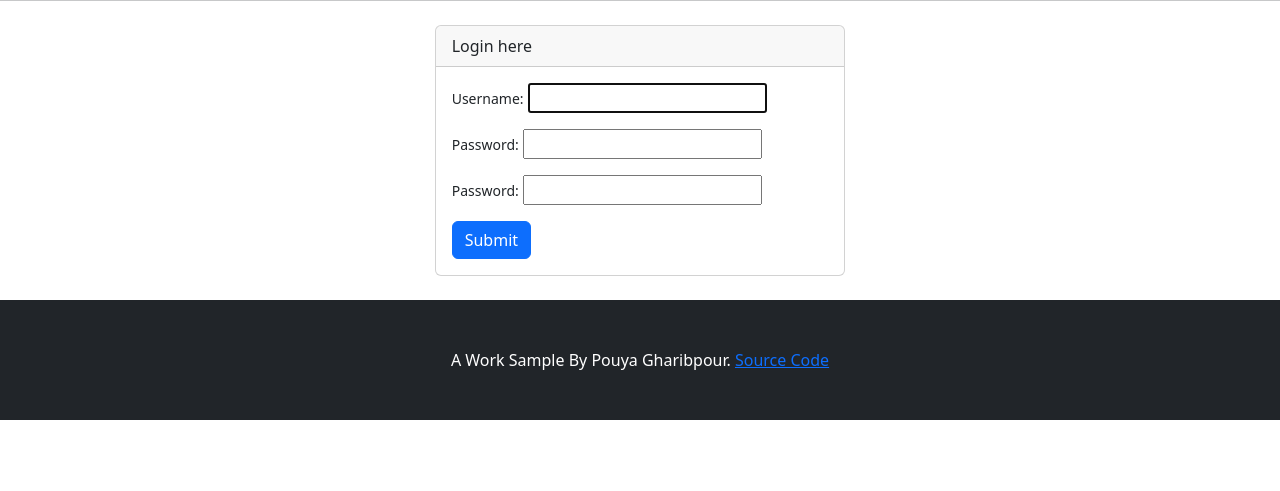
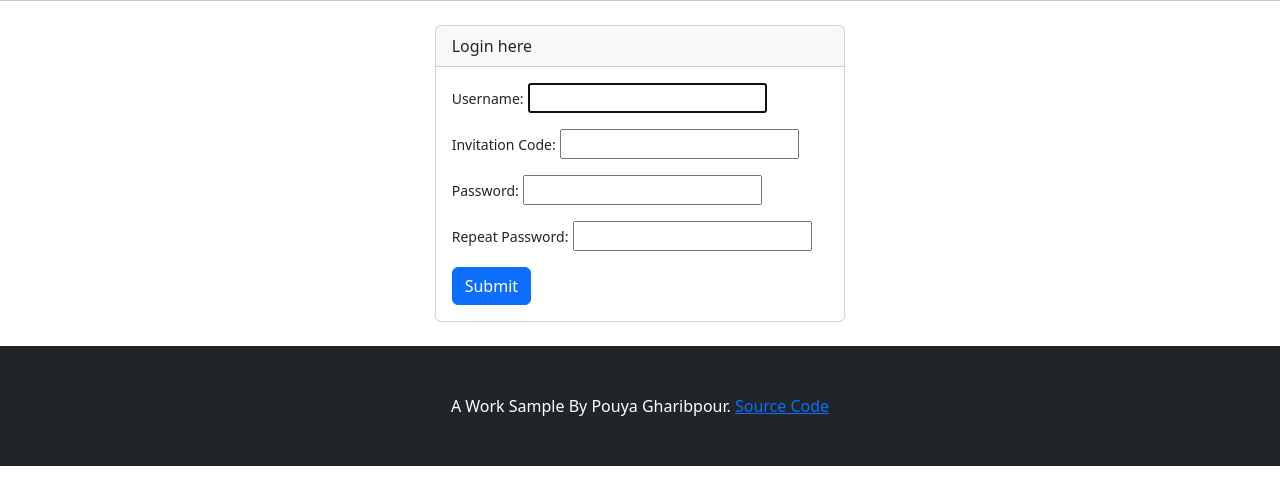
Before and after one commit to pouya-gh/MyGames, a Django app: page /accounts/signup/ in a window 1280 px wide. Shown: the part 56-547 px from the top of the page. Run offline with Django 5.2, Linux system fonts and the light colour scheme; parts of the project's set-up code (start-up, migrations or seed data) failed here and were passed over; some libraries are stand-ins or nearby versions.

Commit message:
add an invitation system for sign ups for security

```diff
--- a/accounts/admin.py
+++ b/accounts/admin.py
@@ -1,7 +1,11 @@
 from django.contrib import admin
-from .models import Profile
+from .models import Profile, Invitation
 
 @admin.register(Profile)
 class ProfileAdmin(admin.ModelAdmin):
     list_display = ['user']
     raw_id_fields = ['user']
+
+@admin.register(Invitation)
+class InvitaionAdmin(admin.ModelAdmin):
+    list_display = ['id']
--- a/accounts/forms.py
+++ b/accounts/forms.py
@@ -4,6 +4,7 @@ from django import forms
 from django.core.files.base import File
 from django.db.models.base import Model
 from django.forms.utils import ErrorList
+from django.contrib.auth.forms import UserCreationForm
 from .models import Profile
 from django.contrib.auth.models import User
 
@@ -30,3 +31,13 @@ class UserUpdateForm(forms.ModelForm):
     class Meta:
         model = User
         fields = ['first_name', 'last_name', 'email']
+
+class MyUserCreationForm(UserCreationForm):
+    invitation_id = forms.UUIDField(
+        label = "Invitation Code",
+        help_text= "If I've sent you a résumé but no invitaion code, contact me"
+        )
+
+    class Meta:
+        model = User
+        fields = ("username", "invitation_id", )
--- a/accounts/templates/registration/signup.html
+++ b/accounts/templates/registration/signup.html
@@ -17,11 +17,15 @@
                         {{ form.username }}
                     </div>
                     <div class="mb-3">
+                        <label class="small mb-1" for="{{ form.invitation_id.id_for_label }}">Invitation Code:</label>
+                        {{ form.invitation_id }}
+                    </div>
+                    <div class="mb-3">
                         <label class="small mb-1" for="{{ form.password.id_for_label }}">Password:</label>
                         {{ form.password1 }}
                     </div>
                     <div class="mb-3">
-                        <label class="small mb-1" for="{{ form.password.id_for_label }}">Password:</label>
+                        <label class="small mb-1" for="{{ form.password.id_for_label }}">Repeat Password:</label>
                         {{ form.password2 }}
                     </div>
                     {% csrf_token %}
--- a/accounts/views.py
+++ b/accounts/views.py
@@ -3,31 +3,40 @@ from django.contrib.auth.decorators import login_required
 from django.views.decorators.http import require_POST
 from django.http import HttpResponse
 from django.views.generic.edit import CreateView
-from django.contrib.auth.forms import UserCreationForm
 from django.contrib.auth import authenticate, login
 from django.shortcuts import get_object_or_404
 from .models import Profile
 from django.contrib.auth.models import User
 
-from .models import Profile
-from .forms import UserUpdateForm, ProfileForm
+from .models import Profile, Invitation
+from .forms import UserUpdateForm, ProfileForm, MyUserCreationForm
 
 def sign_up(request):
     if request.user.is_authenticated:
         return redirect("posts:game_list")
 
-    user_creation_form = UserCreationForm(request.POST or None)
+    user_creation_form = MyUserCreationForm(request.POST or None)
 
     if request.POST:
-        return HttpResponse("For security reasons, sign up is disabled for now", content_type="text/plain")
         if user_creation_form.is_valid():
             cd = user_creation_form.cleaned_data
-            new_user = user_creation_form.save()
-            new_user.profile = Profile.objects.create(user_id=new_user.id, bio="")
-            new_user.save()
-            user = authenticate(username=cd['username'], password=cd['password1'])
-            login(request, user)
-            return redirect("posts:game_list")
+
+            invitation_id = cd['invitation_id']
+            try:
+                invitation = Invitation.objects.get(id=invitation_id, is_used=False)
+                new_user = user_creation_form.save()
+                new_user.profile = Profile.objects.create(user_id=new_user.id, bio="")
+                new_user.save()
+                user = authenticate(username=cd['username'], password=cd['password1'])
+                login(request, user)
+                invitation.is_used = True
+                invitation.invitee_username = new_user.username
+                invitation.save()
+                return redirect("posts:game_list")
+            except Invitation.DoesNotExist:
+                return render(request, "registration/signup.html", {'form': user_creation_form})
+
+
     return render(request, "registration/signup.html", {'form': user_creation_form})
 
 def profile_details(request, username):
--- a/posts/views.py
+++ b/posts/views.py
@@ -17,7 +17,7 @@ from .myviews.comments_views import *
 from .myviews.ratings_views import *
 from .models import Game, Genre, Rating, GameDevRole, game_file_path_maker
 
-from games import settings
+from django.conf import settings
 
 import os
 
```
Also changed, not shown: accounts/models.py (+9 -0 lines), accounts/migrations/0004_invitation.py (added), accounts/migrations/0005_invitation_invitee_username_invitation_is_used.py (added), accounts/migrations/0006_alter_invitation_invitee_username.py (added), accounts/migrations/0007_alter_invitation_invitee_username.py (added).
